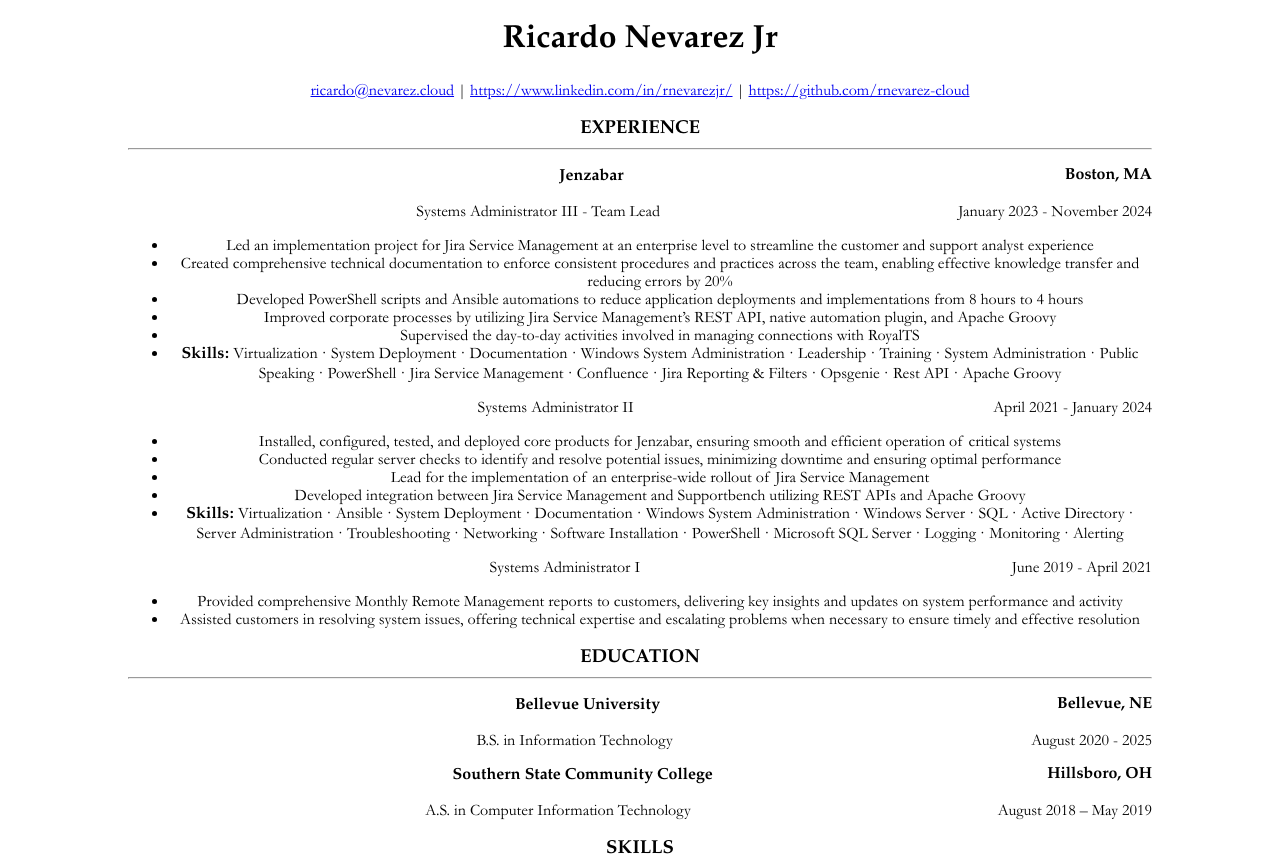
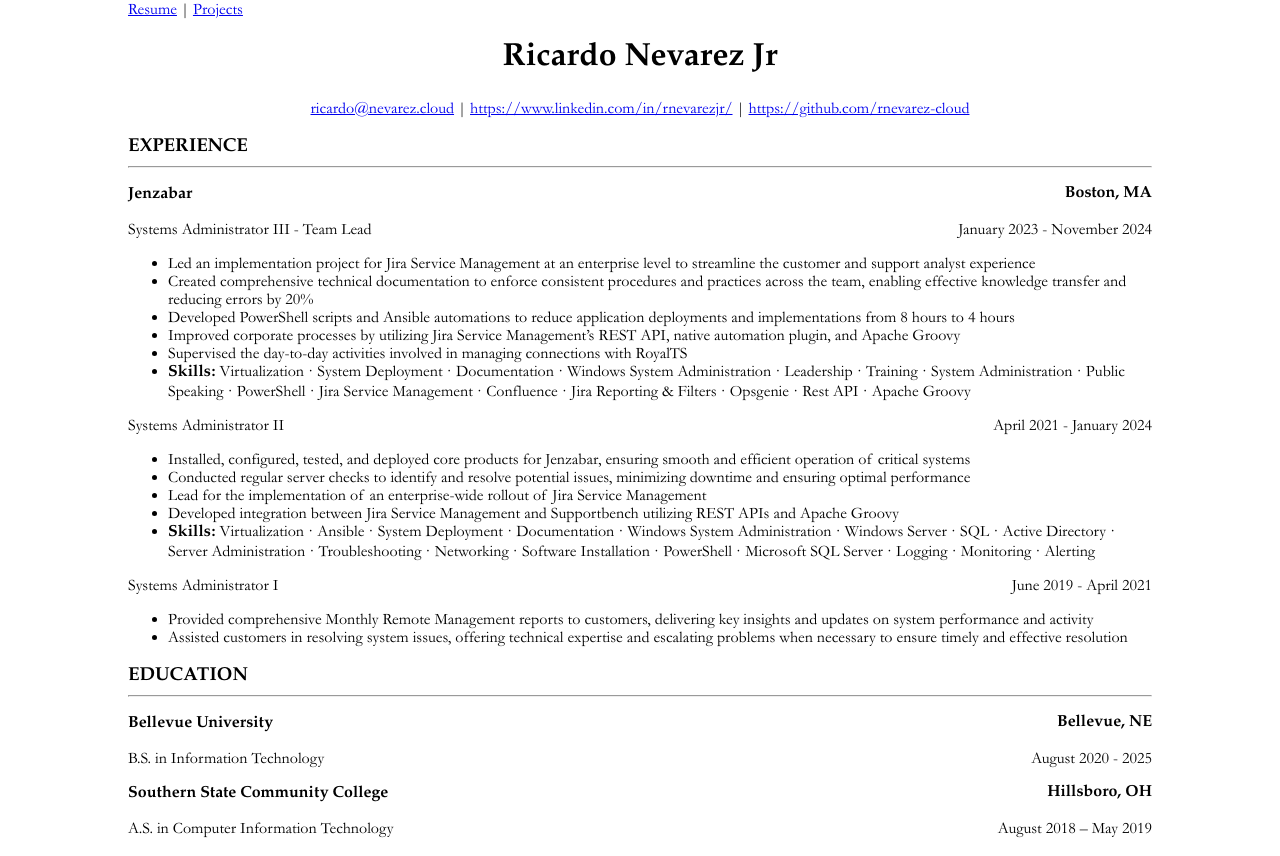
Before and after one commit to rnevarez-cloud/resume-nevarez-cloud, a React (Create React App) app: page / in a window 1280 px wide. Shown: the top 856 px of the page. Built offline with nearby package versions, Linux system fonts and the light colour scheme; no server answers.

Commit message:
Moved nav

```diff
--- a/src/App.js
+++ b/src/App.js
@@ -8,15 +8,13 @@ import Projects from './components/Projects';
 function App() {
   return (
     <>
+    <nav><a href='/Resume/'>Resume</a> | <a href='/Projects/'>Projects</a></nav>
     <Routes>
         <Route path="/" element={<Resume />} />
         <Route path='Resume' element={<Resume />} />
         <Route path="Projects" element={<Projects />} />
     </Routes>
-    <body class="center">
-        <nav><a href='/Resume/'>Resume</a> | <a href='/Projects/'>Projects</a></nav>
-    </body>
-  </>
+    </>
   )
 }
 
```
